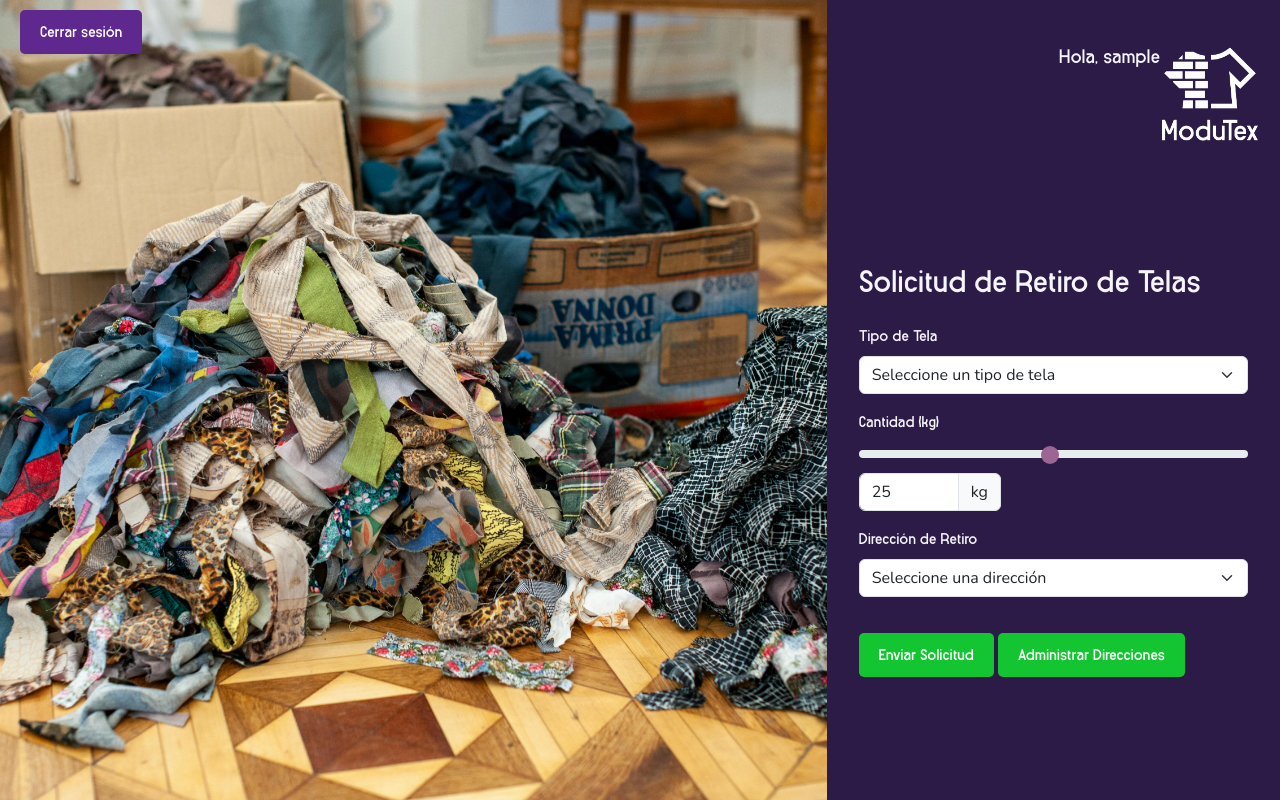
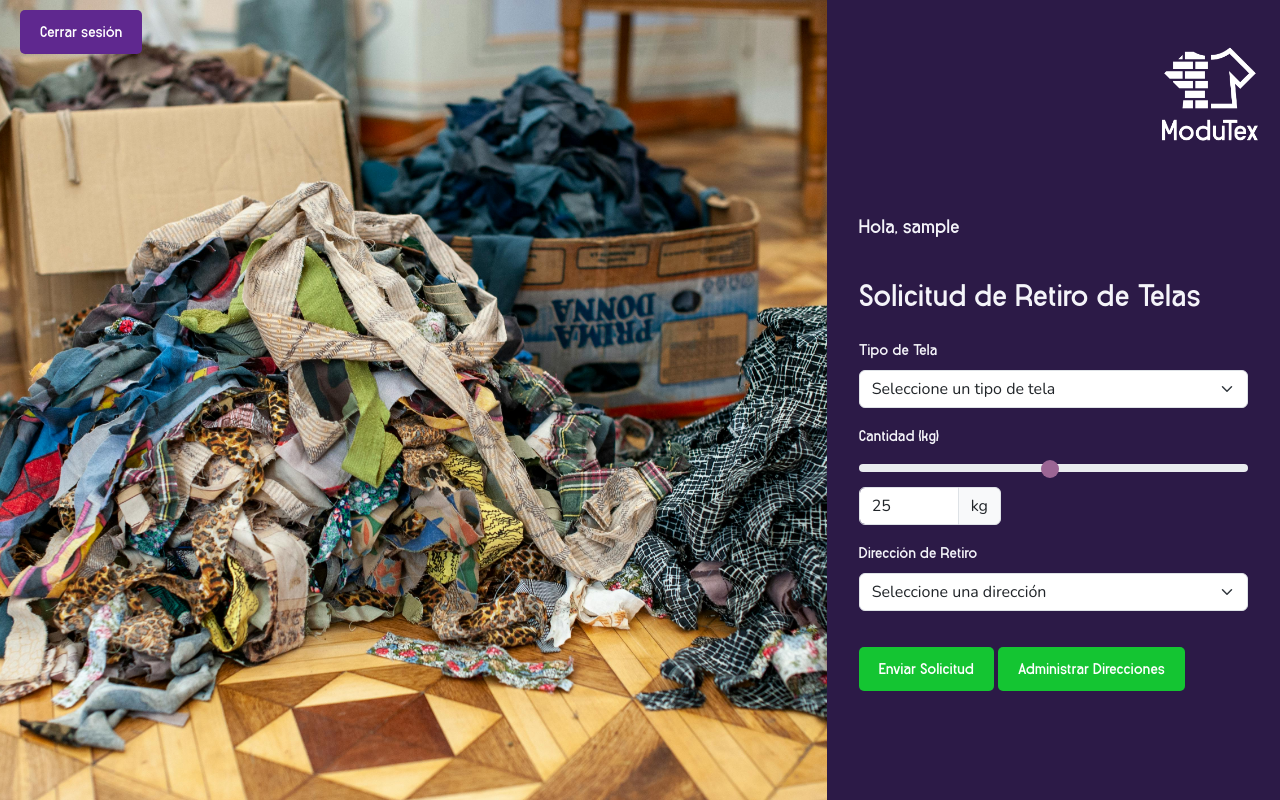
Before and after one commit to VictorGavilanR/ModuText, a PHP site: page /retiro.php in a window 1280 px wide. Run offline with PHP 8.4, Linux system fonts and the light colour scheme; the visitor is signed in with stand-in values (Sample User, id 1); data that the repository does not hold is empty.

Commit message:
Saludo modificado
Arregle el saludo para que este a la izquierda justo arriba del formulario para que se vea bien

```diff
--- a/retiro.css
+++ b/retiro.css
@@ -53,7 +53,7 @@ form label {
 
 .saludo {
     font-size: 20px;
-    padding-left: 20px;
+    padding-bottom: 30px;
 }
 
 .right-section {
--- a/retiro.php
+++ b/retiro.php
@@ -29,16 +29,16 @@ if (empty($_SESSION["rut_usuario"])) {
         </div>
         <div class="left-section">
             <div class="d-flex justify-content-between align-items-start mt-4">
-                <h1 class="saludo">
+                <img class="logo" src="./img/Marca - Blanco.png" alt="">
+            </div>
+            <div class="container ">
+                <form method="post" action="procesar_retiro.php">
+                <h2 class="saludo">
                     <?php
                     // Mostrar el RUT del usuario desde la sesión
-                    echo "Hola, " . $_SESSION["rut_usuario"];
-                    ?>
-                </h1>
-                <img class="logo" src="./img/Marca - Blanco.png" alt="">
-            </div>
-            <div class="container mt-5">
-                <form method="post" action="procesar_retiro.php">
+                     echo "Hola, " . $_SESSION["rut_usuario"];
+                     ?>
+                </h2>
                     <h2 class="mb-4">Solicitud de Retiro de Telas</h2>
                     <div class="mb-3">
                         <label for="tipoTela" class="form-label">Tipo de Tela</label>
```
